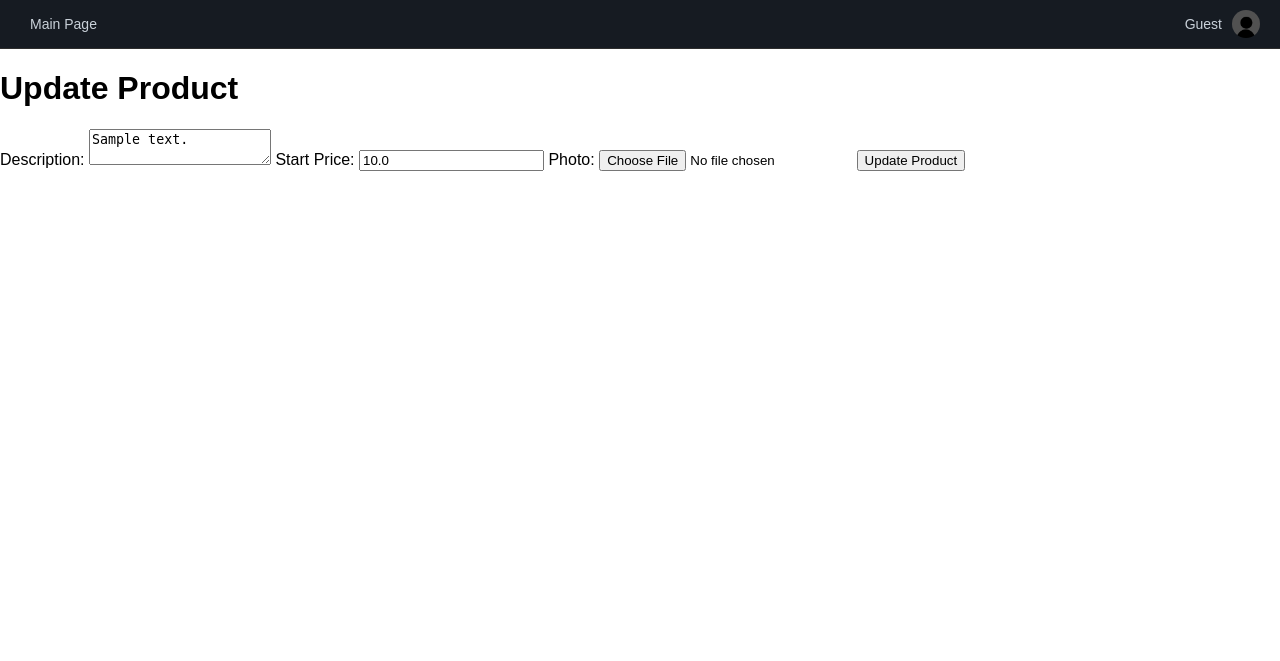
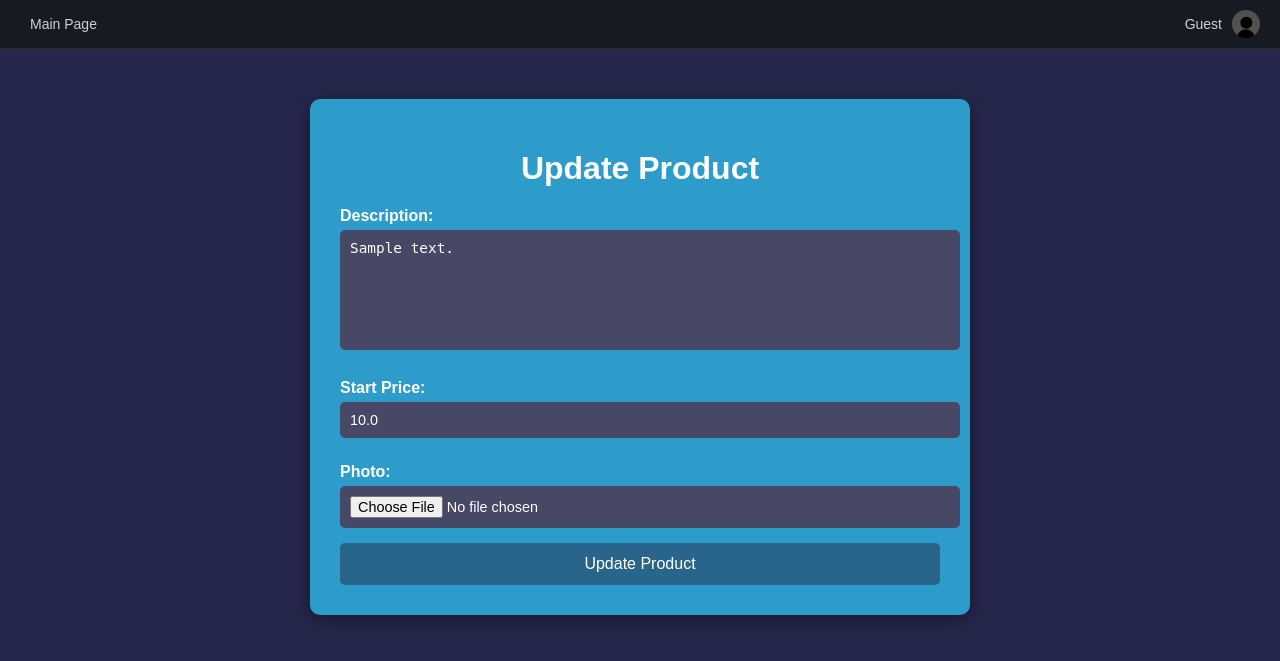
Before and after one commit to Nr0ker/SEM_PROJ_2, a FastAPI app: a page that uses templates/update_product.html in a window 1280 px wide. Shown: the top 661 px of the page. Run offline with FastAPI, Linux system fonts and the light colour scheme; tables that the repository leaves empty hold one stand-in row (values such as "Sample post").

```diff
--- a/templates/index.html
+++ b/templates/index.html
@@ -9,7 +9,7 @@
         <p> 😂 Ось ідеальний момент: натискаєш "Купити" — і твої гроші зникають, а твій банківський рахунок каже "Прощавай!"</p>
         <p> 🔥 А ось і бонус! Ми не лише відправляємо тобі товар, ми відправляємо твої гроші на смітник! Ха-ха, як тобі?</p>
         <img src="https://media1.tenor.com/m/x8v1oNUOmg4AAAAd/rickroll-roll.gif" alt="Rickroll Meme" class="meme-image">
-        <p class="bonus-text">О, і наостанок: ТИ РІКРОЛЛЕН! Ти думав, що тут буде щось корисне? Ні-ні! Це лише жарт! 😏</p>
+        <p class="bonus-text">О, і наостанок: ТИ ЗАРІКРОЛЛЕН! Ти думав, що тут буде щось корисне? Ні-ні! Це лише жарт! 😏</p>
         <button class="btn-rickroll">Іди на сайт, де тебе рікролять ще раз</button>
     </div>
 </div>
--- a/templates/update_product.html
+++ b/templates/update_product.html
@@ -1,23 +1,113 @@
 {% extends 'header.html' %}
 
 {% block title %}Update Product{% endblock %}
+
+{% block style %}
+    <style>
+        body {
+            font-family: Arial, sans-serif;
+            background-color: #25274D; /* Морський синій фон */
+            color: #AAABB8;
+            margin: 0;
+            padding: 0;
+        }
+
+        .update-product-container {
+            max-width: 600px;
+            margin: 50px auto;
+            background-color: #2E9CCA; /* Яскраво-синій морський контейнер */
+            padding: 30px;
+            border-radius: 10px;
+            box-shadow: 0 4px 20px rgba(0, 0, 0, 0.4);
+            color: #FFFFFF;
+        }
+
+        .update-product-container h1 {
+            font-size: 2rem;
+            text-align: center;
+            margin-bottom: 20px;
+            color: #FFFFFF;
+        }
+
+        .error-message {
+            color: #FF7043; /* Помаранчевий для помилок */
+            font-size: 1rem;
+            text-align: center;
+            margin-bottom: 15px;
+        }
+
+        form label {
+            display: block;
+            margin: 10px 0 5px;
+            font-weight: bold;
+            font-size: 1rem;
+            color: #FFFFFF;
+        }
+
+        form input[type="text"],
+        form textarea,
+        form input[type="file"] {
+            width: 100%;
+            padding: 10px;
+            margin-bottom: 15px;
+            border: none;
+            border-radius: 5px;
+            font-size: 0.9rem;
+            background-color: #464866; /* Темно-сірий фон вводу */
+            color: #FFFFFF;
+        }
+
+        form textarea {
+            height: 100px;
+            resize: none;
+        }
+
+        button {
+            width: 100%;
+            padding: 12px 20px;
+            font-size: 1rem;
+            background-color: #29648A; /* Темно-синя кнопка */
+            color: white;
+            border: none;
+            border-radius: 5px;
+            cursor: pointer;
+            transition: background-color 0.3s ease, transform 0.2s ease;
+        }
+
+        button:hover {
+            background-color: #1E4F66; /* Трохи темніше при наведенні */
+            transform: translateY(-2px);
+        }
+
+        button:active {
+            transform: translateY(0);
+        }
+    </style>
+{% endblock %}
+
 {% block content %}
+    <div class="update-product-container">
         <h1>Update Product</h1>
         {% if error %}
-        <p style="color: red;">{{ error }}</p>
+            <p class="error-message">{{ error }}</p>
         {% endif %}
         {% if product %}
         <form method="post" action="/update_product" enctype="multipart/form-data">
             <input type="hidden" name="name" value="{{ product.name }}">
+
             <label for="desc">Description:</label>
-        <textarea name="desc">{{ product.desc }}</textarea>
+            <textarea name="desc" id="desc">{{ product.desc }}</textarea>
+
             <label for="start_price">Start Price:</label>
-        <input type="text" name="start_price" value="{{ product.start_price }}">
+            <input type="text" name="start_price" id="start_price" value="{{ product.start_price }}">
+
             <label for="photo">Photo:</label>
-        <input type="file" name="photo">
+            <input type="file" name="photo" id="photo">
+
             <button type="submit">Update Product</button>
         </form>
         {% else %}
-      <p style="color: red;">{{ error }}</p>
+            <p class="error-message">Product not found or invalid request.</p>
         {% endif %}
+    </div>
 {% endblock %}
```
Also changed, not shown: templates/read_products.html (+23 -19 lines). Lines whose indentation alone changed are shown as unchanged.
